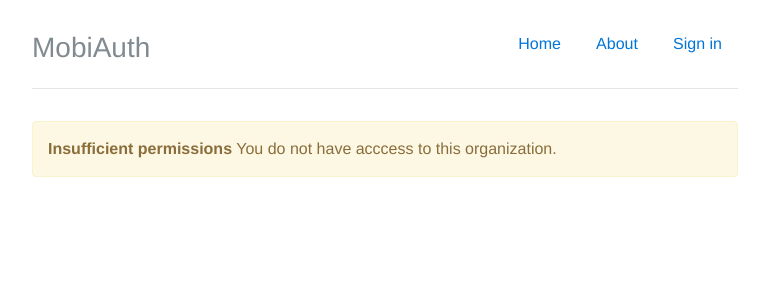
After one commit to larserikgk/mobiauth-server, a Django app: template templates/userprofile/organization.html in a window 1280 px wide. The commit adds this page. Shown: the top 300 px of the page, without its empty margins (255-1024 px from the left). Run offline with Django 3.2, Linux system fonts and the light colour scheme; the template is opened without the code that fills it, so the values that code supplies are empty; parts of the project's set-up code (start-up, migrations or seed data) failed here and were passed over; some libraries are stand-ins or nearby versions.

Commit message:
Add basic Organization view with access control

```diff
--- a/apps/userprofile/models.py
+++ b/apps/userprofile/models.py
@@ -9,6 +9,10 @@
 
     def __unicode__(self):
         return self.name
+
+    @models.permalink
+    def get_absolute_url(self):
+        return 'organization', (), {'organization_id': self.id}
 
 
 class UserProfile(models.Model):
--- a/apps/userprofile/urls.py
+++ b/apps/userprofile/urls.py
@@ -5,4 +5,5 @@
 urlpatterns = [
     url(r'^$', views.index, name='index'),
     url(r'application/(?P<application_id>\d+)', views.application, name='application'),
+    url(r'organization/(?P<organization_id>\d+)', views.organization, name='organization'),
 ]
--- a/templates/userprofile/index_authenticated.html
+++ b/templates/userprofile/index_authenticated.html
@@ -1,14 +1,11 @@
 {% extends "base.html" %}
 
 {% block content %}
-    <div class="row">
-    <h4>Greetings, {{ user.first_name}}</h4>
-    </div>
     <div class="row marketing">
         <div class="col-lg-6">
           <h4>Organizations</h4>
           {% for organization in organizations %}
-            <p>{{ organization }}</p>
+            <p><a href="{{ organization.get_absolute_url }}">{{ organization }}</a></p>
             {% endfor %}
         </div>
 
--- /dev/null
+++ b/templates/userprofile/organization.html
@@ -0,0 +1,15 @@
+{% extends "base.html" %}
+
+{% block content %}
+    {% if organization %}
+        <div class="row">
+            <h4>{{ organization }}</h4>
+        </div>
+        <div class="row marketing">
+        </div>
+    {% else %}
+        <div class="alert alert-warning" role="alert">
+            <strong>Insufficient permissions</strong> You do not have acccess to this organization.
+        </div>
+    {% endif %}
+{% endblock content %}
```
Also changed, not shown: apps/userprofile/views.py (+16 -0 lines).
